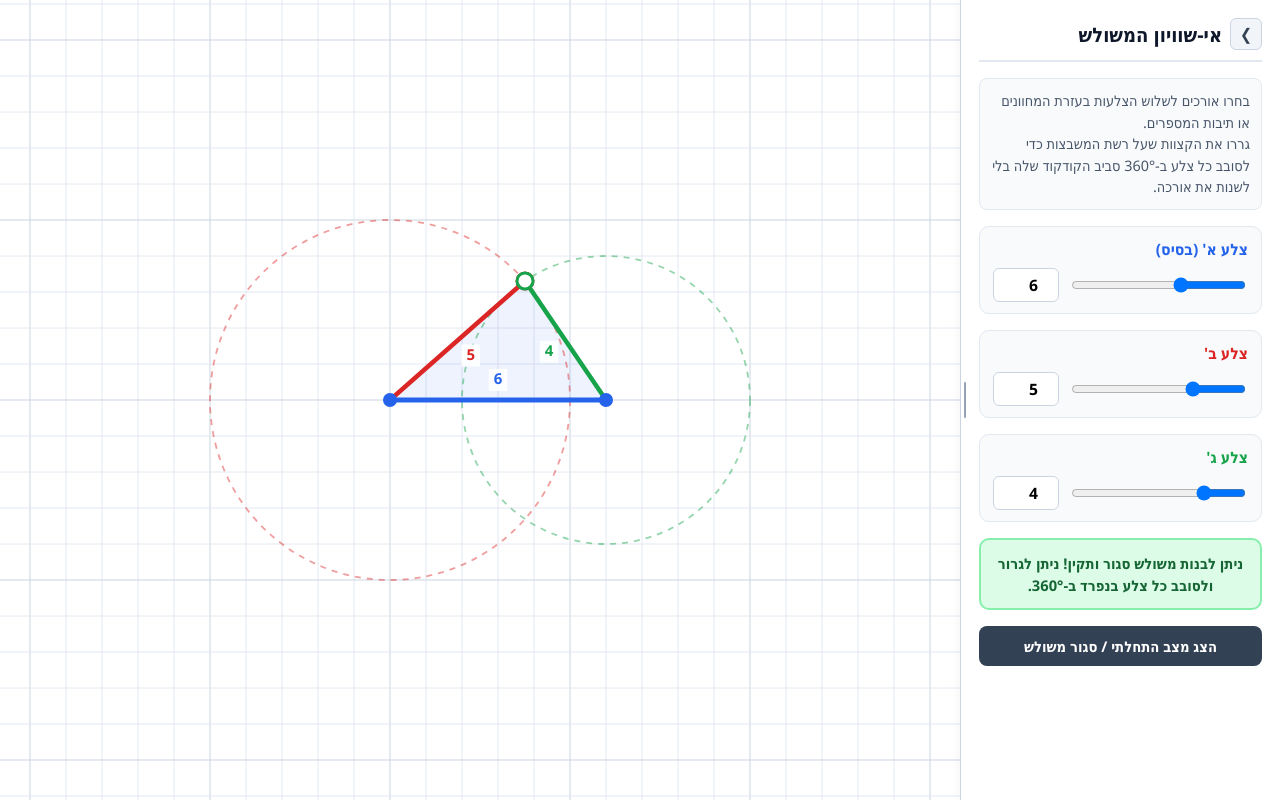
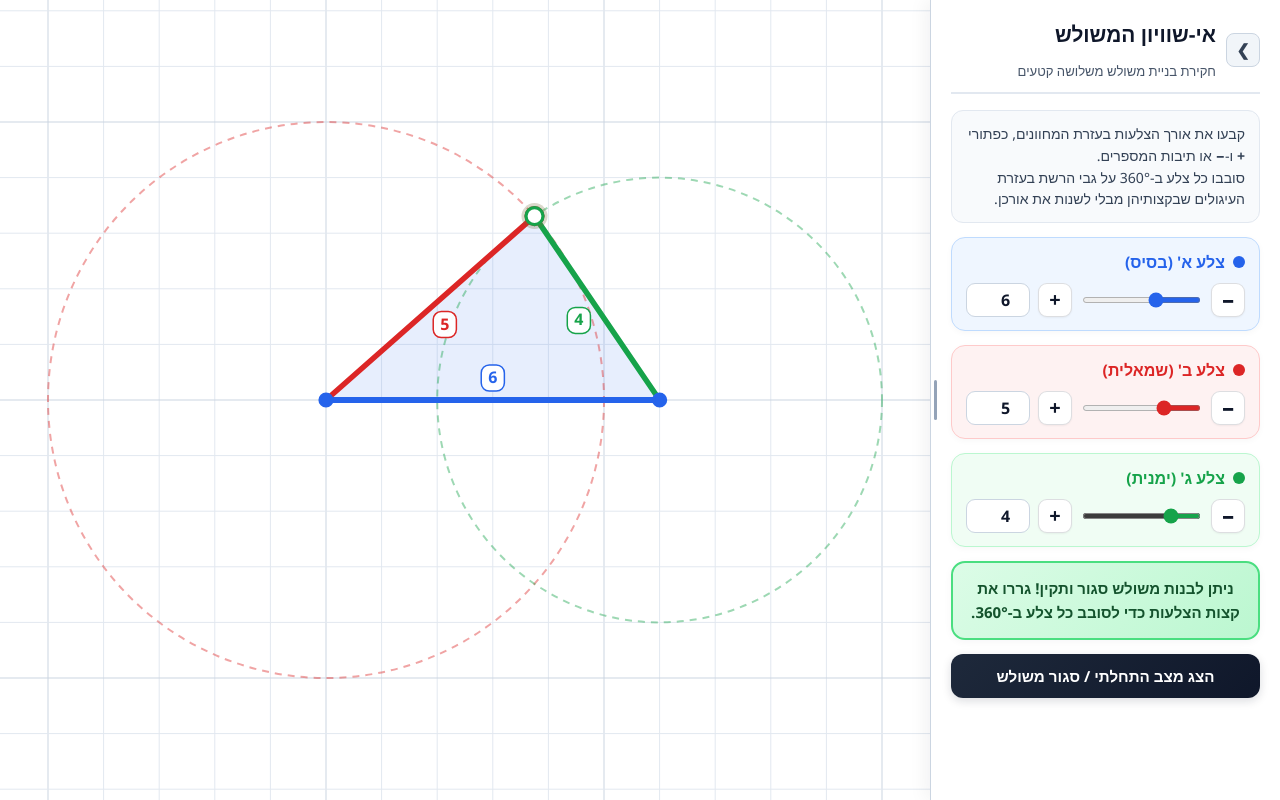
Before and after one commit to veronikaregalgroup-prog/triangle-app, a plain HTML site: page index.html in a window 1280 px wide. Drawn offline with Linux system fonts and the light colour scheme.

Commit message:
Update index.html

```diff
--- a/index.html
+++ b/index.html
@@ -5,36 +5,53 @@
   <meta name="viewport" content="width=device-width, initial-scale=1.0" />
   <title>חקירת אי-שוויון המשולש</title>
   <style>
+    :root {
+      --bg-app: #f0f4f8;
+      --bg-panel: #ffffff;
+      --border-soft: #e2e8f0;
+      --text-main: #0f172a;
+      --text-muted: #475569;
+      --color-a: #2563eb;
+      --color-a-bg: #eff6ff;
+      --color-a-border: #bfdbfe;
+      --color-b: #dc2626;
+      --color-b-bg: #fef2f2;
+      --color-b-border: #fecaca;
+      --color-c: #16a34a;
+      --color-c-bg: #f0fdf4;
+      --color-c-border: #bbf7d0;
+    }
+
     * {
       box-sizing: border-box;
-      font-family: 'Segoe UI', Tahoma, Geneva, Verdana, sans-serif;
+      font-family: 'Segoe UI', system-ui, -apple-system, BlinkMacSystemFont, Roboto, sans-serif;
     }
 
     body {
       margin: 0;
       padding: 0;
-      background-color: #f4f6f9;
-      color: #1e293b;
+      background-color: var(--bg-app);
+      color: var(--text-main);
       display: flex;
       height: 100vh;
       overflow: hidden;
     }
 
     .sidebar {
-      width: 320px;
-      min-width: 240px;
+      width: 350px;
+      min-width: 260px;
       max-width: 520px;
-      background: #ffffff;
+      background: var(--bg-panel);
       border-left: 1px solid #cbd5e1;
-      padding: 18px;
+      padding: 20px;
       display: flex;
       flex-direction: column;
       gap: 16px;
       overflow-y: auto;
-      box-shadow: -2px 0 10px rgba(0, 0, 0, 0.04);
+      box-shadow: -4px 0 18px rgba(15, 23, 42, 0.06);
       z-index: 10;
       position: relative;
-      transition: width 0.15s ease, padding 0.15s ease;
+      transition: width 0.18s ease, padding 0.18s ease;
     }
 
     .sidebar.resizing {
@@ -43,9 +60,9 @@
     }
 
     .sidebar.collapsed {
-      width: 46px !important;
-      min-width: 46px !important;
-      padding: 12px 6px;
+      width: 52px !important;
+      min-width: 52px !important;
+      padding: 14px 8px;
       overflow: hidden;
       align-items: center;
     }
@@ -54,53 +71,11 @@
       display: none;
     }
 
-    .sidebar-header {
-      display: flex;
-      align-items: center;
-      justify-content: space-between;
-      gap: 8px;
-      border-bottom: 2px solid #e2e8f0;
-      padding-bottom: 10px;
-    }
-
-    .sidebar.collapsed .sidebar-header {
-      border-bottom: none;
-      padding-bottom: 0;
-      justify-content: center;
-    }
-
-    .sidebar h1 {
-      font-size: 1.25rem;
-      margin: 0;
-      color: #0f172a;
-      white-space: nowrap;
-    }
-
-    .btn-toggle-sidebar {
-      background: #f1f5f9;
-      border: 1px solid #cbd5e1;
-      color: #334155;
-      border-radius: 6px;
-      width: 32px;
-      height: 32px;
-      display: flex;
-      align-items: center;
-      justify-content: center;
-      cursor: pointer;
-      font-size: 1rem;
-      font-weight: bold;
-      flex-shrink: 0;
-    }
-
-    .btn-toggle-sidebar:hover {
-      background: #e2e8f0;
-    }
-
     .resizer-handle {
       position: absolute;
       top: 0;
       left: 0;
-      width: 7px;
+      width: 8px;
       height: 100%;
       cursor: ew-resize;
       background: transparent;
@@ -112,123 +87,260 @@
 
     .resizer-handle:hover,
     .resizer-handle.active {
-      background: rgba(37, 99, 235, 0.15);
+      background: rgba(37, 99, 235, 0.12);
     }
 
     .resizer-handle::after {
       content: "";
-      width: 2px;
-      height: 36px;
+      width: 3px;
+      height: 40px;
       background: #94a3b8;
-      border-radius: 2px;
+      border-radius: 3px;
     }
 
     .sidebar.collapsed .resizer-handle {
       display: none;
     }
 
+    .sidebar-header {
+      display: flex;
+      align-items: center;
+      justify-content: space-between;
+      gap: 10px;
+      border-bottom: 2px solid var(--border-soft);
+      padding-bottom: 12px;
+    }
+
+    .sidebar.collapsed .sidebar-header {
+      border-bottom: none;
+      padding-bottom: 0;
+      justify-content: center;
+    }
+
+    .title-wrap {
+      display: flex;
+      flex-direction: column;
+      gap: 2px;
+    }
+
+    .sidebar h1 {
+      font-size: 1.3rem;
+      font-weight: 800;
+      margin: 0;
+      color: var(--text-main);
+      white-space: nowrap;
+    }
+
+    .subtitle {
+      font-size: 0.82rem;
+      color: var(--text-muted);
+      font-weight: 500;
+    }
+
+    .btn-toggle-sidebar {
+      background: #f1f5f9;
+      border: 1px solid #cbd5e1;
+      color: #334155;
+      border-radius: 8px;
+      width: 34px;
+      height: 34px;
+      display: flex;
+      align-items: center;
+      justify-content: center;
+      cursor: pointer;
+      font-size: 1rem;
+      font-weight: bold;
+      flex-shrink: 0;
+      transition: background 0.15s, transform 0.15s;
+    }
+
+    .btn-toggle-sidebar:hover {
+      background: #e2e8f0;
+    }
+
     .sidebar-content {
       display: flex;
       flex-direction: column;
-      gap: 16px;
+      gap: 14px;
     }
 
     .instructions {
-      font-size: 0.9rem;
-      line-height: 1.5;
-      color: #475569;
+      font-size: 0.88rem;
+      line-height: 1.55;
+      color: #334155;
       background: #f8fafc;
-      padding: 11px;
-      border-radius: 8px;
-      border: 1px solid #e2e8f0;
+      padding: 12px 14px;
+      border-radius: 12px;
+      border: 1px solid var(--border-soft);
     }
 
-    .control-group {
-      background: #f8fafc;
-      border: 1px solid #e2e8f0;
-      border-radius: 10px;
-      padding: 11px 13px;
+    .control-card {
+      border-radius: 14px;
+      padding: 13px 14px;
       display: flex;
       flex-direction: column;
-      gap: 8px;
+      gap: 10px;
+      border: 1.5px solid var(--border-soft);
+      box-shadow: 0 2px 6px rgba(15, 23, 42, 0.03);
+    }
+
+    .card-a {
+      background: var(--color-a-bg);
+      border-color: var(--color-a-border);
+    }
+
+    .card-b {
+      background: var(--color-b-bg);
+      border-color: var(--color-b-border);
+    }
+
+    .card-c {
+      background: var(--color-c-bg);
+      border-color: var(--color-c-border);
     }
 
     .control-header {
       display: flex;
       justify-content: space-between;
       align-items: center;
-      font-weight: 700;
-      font-size: 0.98rem;
+      font-weight: 800;
+      font-size: 1rem;
     }
 
-    .side-a-label { color: #2563eb; }
-    .side-b-label { color: #dc2626; }
-    .side-c-label { color: #16a34a; }
+    .side-badge {
+      display: inline-flex;
+      align-items: center;
+      gap: 8px;
+    }
 
-    .input-row {
+    .dot {
+      width: 12px;
+      height: 12px;
+      border-radius: 50%;
+      display: inline-block;
+    }
+
+    .dot-a { background: var(--color-a); }
+    .dot-b { background: var(--color-b); }
+    .dot-c { background: var(--color-c); }
+
+    .label-a { color: var(--color-a); }
+    .label-b { color: var(--color-b); }
+    .label-c { color: var(--color-c); }
+
+    .stepper-row {
       display: flex;
       align-items: center;
-      gap: 10px;
+      gap: 8px;
+    }
+
+    .btn-step {
+      width: 34px;
+      height: 34px;
+      border-radius: 9px;
+      border: 1.5px solid rgba(15, 23, 42, 0.14);
+      background: #ffffff;
+      color: var(--text-main);
+      font-size: 1.25rem;
+      font-weight: 800;
+      line-height: 1;
+      display: flex;
+      align-items: center;
+      justify-content: center;
+      cursor: pointer;
+      flex-shrink: 0;
+      box-shadow: 0 1px 2px rgba(0, 0, 0, 0.05);
+      transition: background 0.15s, transform 0.1s;
+      user-select: none;
+    }
+
+    .btn-step:hover {
+      background: #f1f5f9;
+    }
+
+    .btn-step:active {
+      transform: scale(0.95);
     }
 
     input[type="range"] {
       flex: 1;
-      min-width: 60px;
+      min-width: 50px;
+      height: 6px;
+      border-radius: 999px;
       cursor: pointer;
     }
 
+    #sliderA { accent-color: var(--color-a); }
+    #sliderB { accent-color: var(--color-b); }
+    #sliderC { accent-color: var(--color-c); }
+
     input[type="number"] {
-      width: 66px;
-      padding: 5px 6px;
-      border: 1px solid #cbd5e1;
-      border-radius: 6px;
-      font-size: 0.98rem;
-      font-weight: bold;
+      width: 64px;
+      height: 34px;
+      padding: 4px 6px;
+      border: 1.5px solid #cbd5e1;
+      border-radius: 9px;
+      background: #ffffff;
+      font-size: 1rem;
+      font-weight: 800;
       text-align: center;
+      color: var(--text-main);
+    }
+
+    input[type="number"]:focus {
+      outline: none;
+      border-color: #64748b;
     }
 
     .status-box {
-      padding: 12px;
-      border-radius: 10px;
-      font-size: 0.92rem;
-      line-height: 1.5;
-      font-weight: 600;
+      padding: 14px 15px;
+      border-radius: 14px;
+      font-size: 0.94rem;
+      line-height: 1.55;
+      font-weight: 700;
       text-align: center;
       border: 2px solid transparent;
+      box-shadow: 0 2px 8px rgba(15, 23, 42, 0.04);
+      transition: all 0.2s ease;
     }
 
     .status-valid {
-      background-color: #dcfce7;
-      color: #166534;
-      border-color: #86efac;
+      background: linear-gradient(135deg, #dcfce7 0%, #bbf7d0 100%);
+      color: #14532d;
+      border-color: #4ade80;
     }
 
     .status-degenerate {
-      background-color: #fef9c3;
-      color: #854d0e;
-      border-color: #fde047;
+      background: linear-gradient(135deg, #fef9c3 0%, #fef08a 100%);
+      color: #713f12;
+      border-color: #facc15;
     }
 
     .status-invalid {
-      background-color: #fee2e2;
-      color: #991b1b;
-      border-color: #fca5a5;
+      background: linear-gradient(135deg, #fee2e2 0%, #fecaca 100%);
+      color: #7f1d1d;
+      border-color: #f87171;
     }
 
     .btn-reset {
-      padding: 10px 12px;
-      background-color: #334155;
+      padding: 12px 14px;
+      background: linear-gradient(135deg, #1e293b 0%, #0f172a 100%);
       color: #ffffff;
       border: none;
-      border-radius: 8px;
-      font-size: 0.92rem;
-      font-weight: 600;
+      border-radius: 12px;
+      font-size: 0.95rem;
+      font-weight: 700;
       cursor: pointer;
-      transition: background 0.2s;
+      box-shadow: 0 3px 10px rgba(15, 23, 42, 0.15);
+      transition: opacity 0.15s, transform 0.1s;
     }
 
     .btn-reset:hover {
-      background-color: #1e293b;
+      opacity: 0.94;
+    }
+
+    .btn-reset:active {
+      transform: scale(0.99);
     }
 
     .canvas-container {
@@ -254,49 +366,66 @@
   </style>
 </head>
 <body>
+
   <aside class="sidebar" id="sidebar">
-    <div class="resizer-handle" id="resizerHandle" title="גרור לשינוי רוחב העמודה"></div>
+    <div class="resizer-handle" id="resizerHandle" title="גרירה לשינוי רוחב העמודה"></div>
 
     <div class="sidebar-header">
       <button class="btn-toggle-sidebar" id="btnToggleSidebar" title="כווץ / הרחב תפריט">❯</button>
-      <div class="sidebar-content" style="flex:1;">
+      <div class="sidebar-content title-wrap" style="flex:1;">
         <h1>אי-שוויון המשולש</h1>
+        <span class="subtitle">חקירת בניית משולש משלושה קטעים</span>
       </div>
     </div>
 
     <div class="sidebar-content">
       <div class="instructions">
-        בחרו אורכים לשלוש הצלעות בעזרת המחוונים או תיבות המספרים.
+        קבעו את אורך הצלעות בעזרת המחוונים, כפתורי <strong>+</strong> ו-<strong>−</strong> או תיבות המספרים.
         <br />
-        גררו את הקצוות שעל רשת המשבצות כדי לסובב כל צלע ב-360° סביב הקודקוד שלה בלי לשנות את אורכה.
+        סובבו כל צלע ב-360° על גבי הרשת בעזרת העיגולים שבקצותיהן מבלי לשנות את אורכן.
       </div>
 
-      <div class="control-group">
+      <div class="control-card card-a">
         <div class="control-header">
-          <span class="side-a-label">צלע א' (בסיס)</span>
+          <span class="side-badge label-a">
+            <span class="dot dot-a"></span>
+            צלע א' (בסיס)
+          </span>
         </div>
-        <div class="input-row">
+        <div class="stepper-row">
+          <button type="button" class="btn-step" data-side="a" data-delta="-0.5" title="הקטן">−</button>
           <input type="range" id="sliderA" min="1" max="15" step="0.5" value="6" />
+          <button type="button" class="btn-step" data-side="a" data-delta="0.5" title="הגדל">+</button>
           <input type="number" id="numA" min="1" max="15" step="0.5" value="6" />
         </div>
       </div>
 
-      <div class="control-group">
+      <div class="control-card card-b">
         <div class="control-header">
-          <span class="side-b-label">צלע ב'</span>
+          <span class="side-badge label-b">
+            <span class="dot dot-b"></span>
+            צלע ב' (שמאלית)
+          </span>
         </div>
-        <div class="input-row">
+        <div class="stepper-row">
+          <button type="button" class="btn-step" data-side="b" data-delta="-0.5" title="הקטן">−</button>
           <input type="range" id="sliderB" min="1" max="15" step="0.5" value="5" />
+          <button type="button" class="btn-step" data-side="b" data-delta="0.5" title="הגדל">+</button>
           <input type="number" id="numB" min="1" max="15" step="0.5" value="5" />
         </div>
       </div>
 
-      <div class="control-group">
+      <div class="control-card card-c">
         <div class="control-header">
-          <span class="side-c-label">צלע ג'</span>
+          <span class="side-badge label-c">
+            <span class="dot dot-c"></span>
+            צלע ג' (ימנית)
+          </span>
         </div>
-        <div class="input-row">
+        <div class="stepper-row">
+          <button type="button" class="btn-step" data-side="c" data-delta="-0.5" title="הקטן">−</button>
           <input type="range" id="sliderC" min="1" max="15" step="0.5" value="4" />
+          <button type="button" class="btn-step" data-side="c" data-delta="0.5" title="הגדל">+</button>
           <input type="number" id="numC" min="1" max="15" step="0.5" value="4" />
         </div>
       </div>
@@ -305,7 +434,7 @@
         ניתן לבנות משולש סגור ותקין!
       </div>
 
-      <button class="btn-reset" id="btnSnap">הצג מצב התחלתי / סגור משולש</button>
+      <button type="button" class="btn-reset" id="btnSnap">הצג מצב התחלתי / סגור משולש</button>
     </div>
   </aside>
 
@@ -337,8 +466,7 @@
     let angleB = 0;
     let angleC = Math.PI;
     let draggingHandle = null;
-
-    let gridSize = 32;
+    let gridSize = 42;
 
     const COLORS = {
       a: '#2563eb',
@@ -346,7 +474,8 @@
       c: '#16a34a',
       grid: '#e2e8f0',
       gridMajor: '#cbd5e1',
-      fillValid: 'rgba(37, 99, 235, 0.08)'
+      fillValid: 'rgba(37, 99, 235, 0.11)',
+      fillStroke: 'rgba(37, 99, 235, 0.25)'
     };
 
     btnToggleSidebar.addEventListener('click', () => {
@@ -369,7 +498,7 @@
     window.addEventListener('mousemove', (e) => {
       if (!isResizingSidebar) return;
       const newWidth = window.innerWidth - e.clientX;
-      const clampedWidth = Math.max(240, Math.min(520, newWidth));
+      const clampedWidth = Math.max(260, Math.min(520, newWidth));
       sidebar.style.width = `${clampedWidth}px`;
       resizeCanvas();
     });
@@ -394,14 +523,14 @@
       const maxRadiusUnits = Math.max(b, c, 1);
       const totalHeightUnits = 2 * maxRadiusUnits;
 
-      const paddingPx = 56;
+      const paddingPx = 48;
       const availWidth = Math.max(120, width - paddingPx * 2);
       const availHeight = Math.max(120, height - paddingPx * 2);
 
       const scaleX = availWidth / totalWidthUnits;
       const scaleY = availHeight / totalHeightUnits;
 
-      gridSize = Math.max(8, Math.min(36, scaleX, scaleY));
+      gridSize = Math.max(10, Math.min(56, scaleX, scaleY));
 
       const centerUnitsX = (minXUnits + maxXUnits) / 2;
       const originX = width / 2 - centerUnitsX * gridSize;
@@ -481,7 +610,7 @@
 
       if (state === 'valid') {
         statusBox.classList.add('status-valid');
-        statusBox.textContent = 'ניתן לבנות משולש סגור ותקין! ניתן לגרור ולסובב כל צלע בנפרד ב-360°.';
+        statusBox.textContent = 'ניתן לבנות משולש סגור ותקין! גררו את קצות הצלעות כדי לסובב כל צלע ב-360°.';
       } else if (state === 'degenerate') {
         statusBox.classList.add('status-degenerate');
         statusBox.textContent = 'סכום שתי צלעות שווה לצלע השלישית: הקטעים מתלכדים לקו ישר (משולש מנוון).';
@@ -492,7 +621,10 @@
     }
 
     function syncInputs(source, value) {
-      const val = Math.max(1, Math.min(15, parseFloat(value) || 1));
+      const parsed = parseFloat(value);
+      const clamped = Math.max(1, Math.min(15, isNaN(parsed) ? 1 : parsed));
+      const val = Math.round(clamped * 2) / 2;
+
       if (source === 'a') {
         a = val;
         sliderA.value = val;
@@ -506,10 +638,20 @@
         sliderC.value = val;
         numC.value = val;
       }
+
       resetAnglesToDefault();
       updateStatusUI();
       draw();
     }
+
+    document.querySelectorAll('.btn-step').forEach((btn) => {
+      btn.addEventListener('click', () => {
+        const side = btn.dataset.side;
+        const delta = parseFloat(btn.dataset.delta);
+        const current = side === 'a' ? a : side === 'b' ? b : c;
+        syncInputs(side, current + delta);
+      });
+    });
 
     sliderA.addEventListener('input', (e) => syncInputs('a', e.target.value));
     numA.addEventListener('input', (e) => syncInputs('a', e.target.value));
@@ -526,8 +668,8 @@
     function drawGrid(width, height, leftX, baseY) {
       ctx.clearRect(0, 0, width, height);
 
-      const startX = leftX % gridSize;
-      const startY = baseY % gridSize;
+      const startX = ((leftX % gridSize) + gridSize) % gridSize;
+      const startY = ((baseY % gridSize) + gridSize) % gridSize;
 
       ctx.lineWidth = 1;
       for (let x = startX; x <= width; x += gridSize) {
@@ -552,10 +694,10 @@
     function drawDashedCircle(cx, cy, radiusPx, color) {
       ctx.save();
       ctx.beginPath();
-      ctx.setLineDash([6, 6]);
+      ctx.setLineDash([7, 6]);
       ctx.strokeStyle = color;
-      ctx.globalAlpha = 0.45;
-      ctx.lineWidth = 1.8;
+      ctx.globalAlpha = 0.42;
+      ctx.lineWidth = 2;
       ctx.arc(cx, cy, radiusPx, 0, Math.PI * 2);
       ctx.stroke();
       ctx.restore();
@@ -569,33 +711,49 @@
       const dy = y2 - y1;
       const len = Math.hypot(dx, dy) || 1;
 
-      const nx = (-dy / len) * 20 * offsetSign;
-      const ny = (dx / len) * 20 * offsetSign;
+      const nx = (-dy / len) * 22 * offsetSign;
+      const ny = (dx / len) * 22 * offsetSign;
 
       const labelX = midX + nx;
       const labelY = midY + ny;
 
       ctx.save();
-      ctx.font = 'bold 15px Segoe UI, sans-serif';
+      ctx.font = '800 16px Segoe UI, sans-serif';
       const textWidth = ctx.measureText(text).width;
+      const pillW = textWidth + 14;
+      const pillH = 26;
 
-      ctx.fillStyle = 'rgba(255, 255, 255, 0.9)';
-      ctx.fillRect(labelX - textWidth / 2 - 5, labelY - 11, textWidth + 10, 22);
+      ctx.fillStyle = 'rgba(255, 255, 255, 0.94)';
+      ctx.strokeStyle = color;
+      ctx.lineWidth = 1.5;
+      ctx.beginPath();
+      ctx.roundRect(labelX - pillW / 2, labelY - pillH / 2, pillW, pillH, 8);
+      ctx.fill();
+      ctx.stroke();
 
       ctx.fillStyle = color;
       ctx.textAlign = 'center';
       ctx.textBaseline = 'middle';
-      ctx.fillText(text, labelX, labelY);
+      ctx.fillText(text, labelX, labelY + 0.5);
       ctx.restore();
     }
 
     function drawPoint(x, y, color, isHandle = false) {
       ctx.save();
+      if (isHandle) {
+        ctx.beginPath();
+        ctx.arc(x, y, 13, 0, Math.PI * 2);
+        ctx.fillStyle = color;
+        ctx.globalAlpha = 0.14;
+        ctx.fill();
+        ctx.globalAlpha = 1;
+      }
+
       ctx.beginPath();
-      ctx.arc(x, y, isHandle ? 8 : 5.5, 0, Math.PI * 2);
+      ctx.arc(x, y, isHandle ? 8.5 : 6, 0, Math.PI * 2);
       ctx.fillStyle = isHandle ? '#ffffff' : color;
       ctx.fill();
-      ctx.lineWidth = 3;
+      ctx.lineWidth = 3.2;
       ctx.strokeStyle = color;
       ctx.stroke();
       ctx.restore();
@@ -638,7 +796,7 @@
       ctx.moveTo(leftX, baseY);
       ctx.lineTo(rightX, baseY);
       ctx.strokeStyle = COLORS.a;
-      ctx.lineWidth = 5;
+      ctx.lineWidth = 6;
       ctx.lineCap = 'round';
       ctx.stroke();
       ctx.restore();
@@ -648,7 +806,7 @@
       ctx.moveTo(leftX, baseY);
       ctx.lineTo(tipBx, tipBy);
       ctx.strokeStyle = COLORS.b;
-      ctx.lineWidth = 4.5;
+      ctx.lineWidth = 5.5;
       ctx.lineCap = 'round';
       ctx.stroke();
       ctx.restore();
@@ -658,7 +816,7 @@
       ctx.moveTo(rightX, baseY);
       ctx.lineTo(tipCx, tipCy);
       ctx.strokeStyle = COLORS.c;
-      ctx.lineWidth = 4.5;
+      ctx.lineWidth = 5.5;
       ctx.lineCap = 'round';
       ctx.stroke();
       ctx.restore();
@@ -694,7 +852,7 @@
       const distB = Math.hypot(pos.x - tipBx, pos.y - tipBy);
       const distC = Math.hypot(pos.x - tipCx, pos.y - tipCy);
 
-      const hitRadius = 18;
+      const hitRadius = 20;
 
       if (distB <= hitRadius && distB <= distC) {
         draggingHandle = 'B';
```
